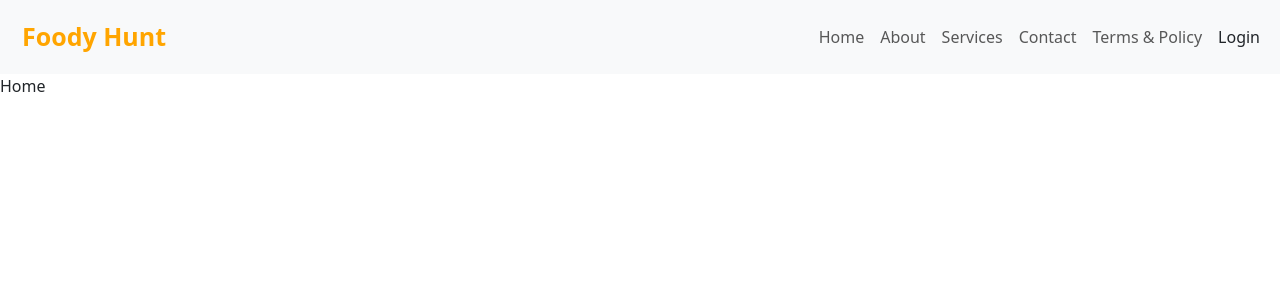
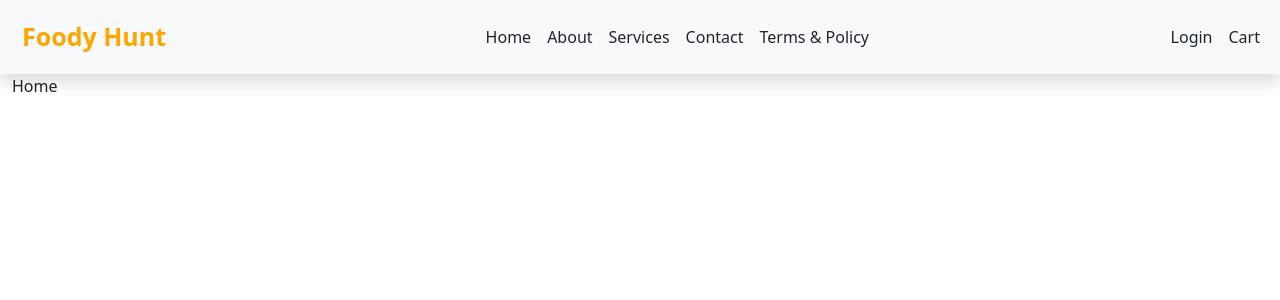
Before and after one commit to Tauqueer123manzar/food-Application, a React (Vite) app in the folder Frontend/: page / in a window 1280 px wide. Shown: the top 300 px of the page. Built offline with nearby package versions, Linux system fonts and the light colour scheme.

Commit message:
second commit

```diff
--- a/Frontend/package.json
+++ b/Frontend/package.json
@@ -5,7 +5,7 @@
   "type": "module",
   "scripts": {
     "dev": "vite",
-    "start":"vite",
+    "start": "vite",
     "build": "vite build",
     "lint": "eslint .",
     "preview": "vite preview"
--- a/Frontend/src/App.css
+++ b/Frontend/src/App.css
@@ -1,18 +1,15 @@
 .home:hover{
-    border-bottom: 1px solid orange;
+    border-bottom: 1.5px solid orange;
 }
 .about:hover{
-    border-bottom: 1px solid orange;
+    border-bottom: 1.5px solid orange;
 }
 .service:hover{
-    border-bottom: 1px solid orange;
+    border-bottom: 1.5px solid orange;
 }
 .contact:hover{
-    border-bottom: 1px solid orange;
+    border-bottom: 1.5px solid orange;
 }
 .terms:hover{
-    border-bottom: 1px solid orange;
+    border-bottom: 1.5px solid orange;
 }
-.login:hover{
-    border-bottom: 1px solid orange;
-}
--- a/Frontend/src/components/Topbar.jsx
+++ b/Frontend/src/components/Topbar.jsx
@@ -6,23 +6,24 @@ import Button from 'react-bootstrap/Button';
 const Topbar = () => {
   return (
    <>
-     <Navbar expand="lg" className="bg-body-tertiary">
+     <Navbar expand="lg" className="bg-body-tertiary shadow">
       <Container fluid>
         <Navbar.Brand href="/" style={{fontSize:"25px",fontWeight:"bold",padding:"10px",color:"orange"}}>Foody Hunt</Navbar.Brand>
         <Navbar.Toggle aria-controls="navbarScroll" />
         <Navbar.Collapse id="navbarScroll">
           <Nav
-            className="ms-auto my-2 my-lg-0"
+            className="mx-auto my-2 my-lg-0"
             style={{ maxHeight: '100vh',maxWidth:"100vw",textAlign:"center"}}
             navbarScroll
           >
-            <Nav.Link href="/" className='p-2 home'>Home</Nav.Link>
-            <Nav.Link href='/About' className='p-2 about'>About</Nav.Link>
-            <Nav.Link href='/service' className='p-2 service'>Services</Nav.Link>
-            <Nav.Link href='/contact' className='p-2 contact'>Contact</Nav.Link>
-            <Nav.Link href='/policy' className='p-2 terms'>Terms & Policy</Nav.Link>
+            <Nav.Link href="/" className='p-2 home text-dark'>Home</Nav.Link>
+            <Nav.Link href='/About' className='p-2 about text-dark'>About</Nav.Link>
+            <Nav.Link href='/service' className='p-2 service text-dark'>Services</Nav.Link>
+            <Nav.Link href='/contact' className='p-2 contact text-dark'>Contact</Nav.Link>
+            <Nav.Link href='/policy' className='p-2 terms text-dark'>Terms & Policy</Nav.Link>
           </Nav>
-           <Nav.Link href='/login' className='p-2 login' style={{}}>Login</Nav.Link>
+           <Nav.Link href='/login' className='p-2' style={{textAlign:"center"}}>Login</Nav.Link>
+           <Nav.Link href='/cart' className='p-2' style={{textAlign:"center"}}>Cart</Nav.Link>
         </Navbar.Collapse>
       </Container>
     </Navbar>
--- /dev/null
+++ b/Frontend/src/index.css
@@ -0,0 +1,9 @@
+*{
+    margin: 0;
+    padding: 0;
+    box-sizing: border-box;
+}
+
+body{
+    background-color: #f0f0f0;
+}
--- a/Frontend/src/main.jsx
+++ b/Frontend/src/main.jsx
@@ -1,6 +1,7 @@
 import { StrictMode } from 'react'
 import { createRoot } from 'react-dom/client'
 import App from './App.jsx'
+import './index.css';
 import 'bootstrap/dist/css/bootstrap.min.css';
 
 createRoot(document.getElementById('root')).render(
--- a/Frontend/src/pages/Home.jsx
+++ b/Frontend/src/pages/Home.jsx
@@ -1,9 +1,15 @@
 import React from 'react'
-
+import {Container,Row,Col} from 'react-bootstrap';
+import Topbar from '../components/Topbar';
+import food from '../assets/foodimage.jpg'
 const Home = () => {
   return (
     <>
+     <Container fluid style={{}}>
+      <Row>
       <p>Home</p>
+      </Row>
+     </Container>
     </>
   )
 }
```
Also changed, not shown: Frontend/src/assets/burger.jpg (added), Frontend/src/assets/foodimage.jpg (added).
